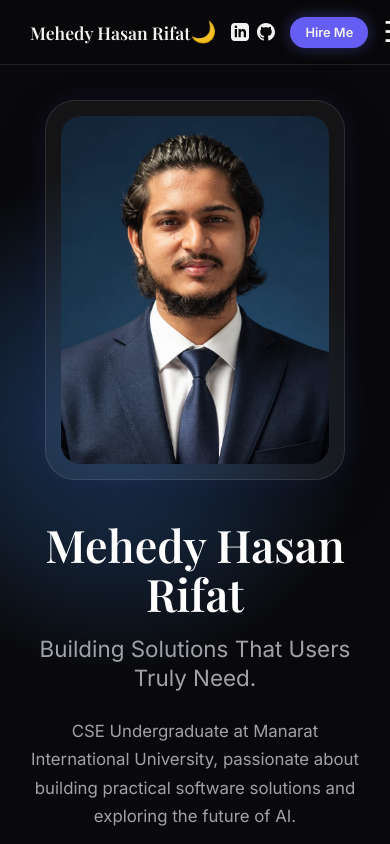
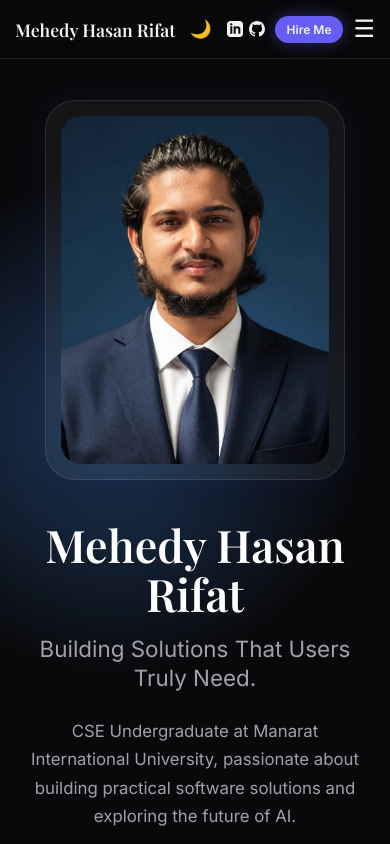
Before and after one commit to mehedyrifat/mehedyrifat.github.io, a plain HTML site: page index.html in a window 390 px wide. Shown: the top 844 px of the page. Drawn offline with nearby package versions, Linux system fonts and the light colour scheme.

Commit message:
Update index.html

```diff
--- a/index.html
+++ b/index.html
@@ -631,12 +631,45 @@
             .contact-wrapper { grid-template-columns: 1fr; padding: 30px; }
         }
 
+        /* 🌟 মোবাইলের জন্য একদম নিখুঁত স্পেসিং */
         @media (max-width: 480px) {
-            .logo { font-size: 1.1rem; } /* মোবাইলে লোগো আরও ছোট */
-            .btn-hire-nav { padding: 8px 15px; font-size: 0.8rem; }
+            nav .container {
+                padding: 0 15px; /* দুই পাশের প্যাডিং কমানো হয়েছে */
+            }
+
+            .logo {
+                font-size: 1.1rem; /* নামের সাইজ ছোট করা হয়েছে */
+                margin-right: 5px;
+            }
+
+            .nav-actions {
+                gap: 10px; /* আইকনগুলোর মাঝে দূরত্ব */
+            }
+
+            #theme-toggle {
+                font-size: 1.1rem;
+                margin: 0 5px; /* চাঁদ আইকন এবং নামের মাঝে দূরত্ব বাড়ানো হয়েছে */
+            }
+
+            .social-icons {
+                gap: 6px;
+            }
+
+            .social-icons a svg {
+                width: 16px;
+                height: 16px;
+            }
+
+            .btn-hire-nav {
+                padding: 6px 12px;
+                font-size: 0.75rem;
+            }
+
+            .mobile-menu-btn {
+                font-size: 1.5rem;
+            }
+
             .hero-text h1 { font-size: 2.8rem; }
-            .social-icons { gap: 8px; }
-            .social-icons a svg { width: 18px; height: 18px; }
         }
     </style>
 </head>
```
